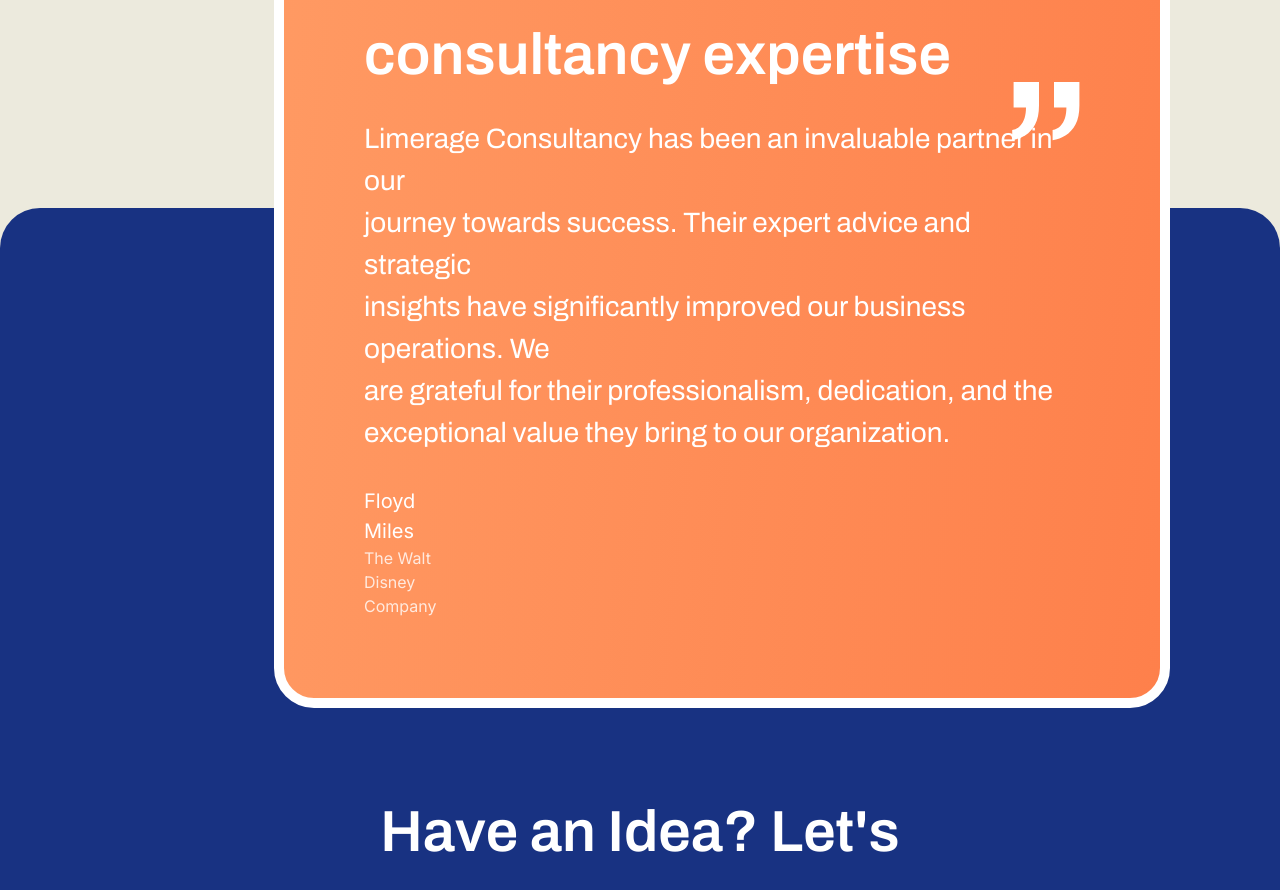
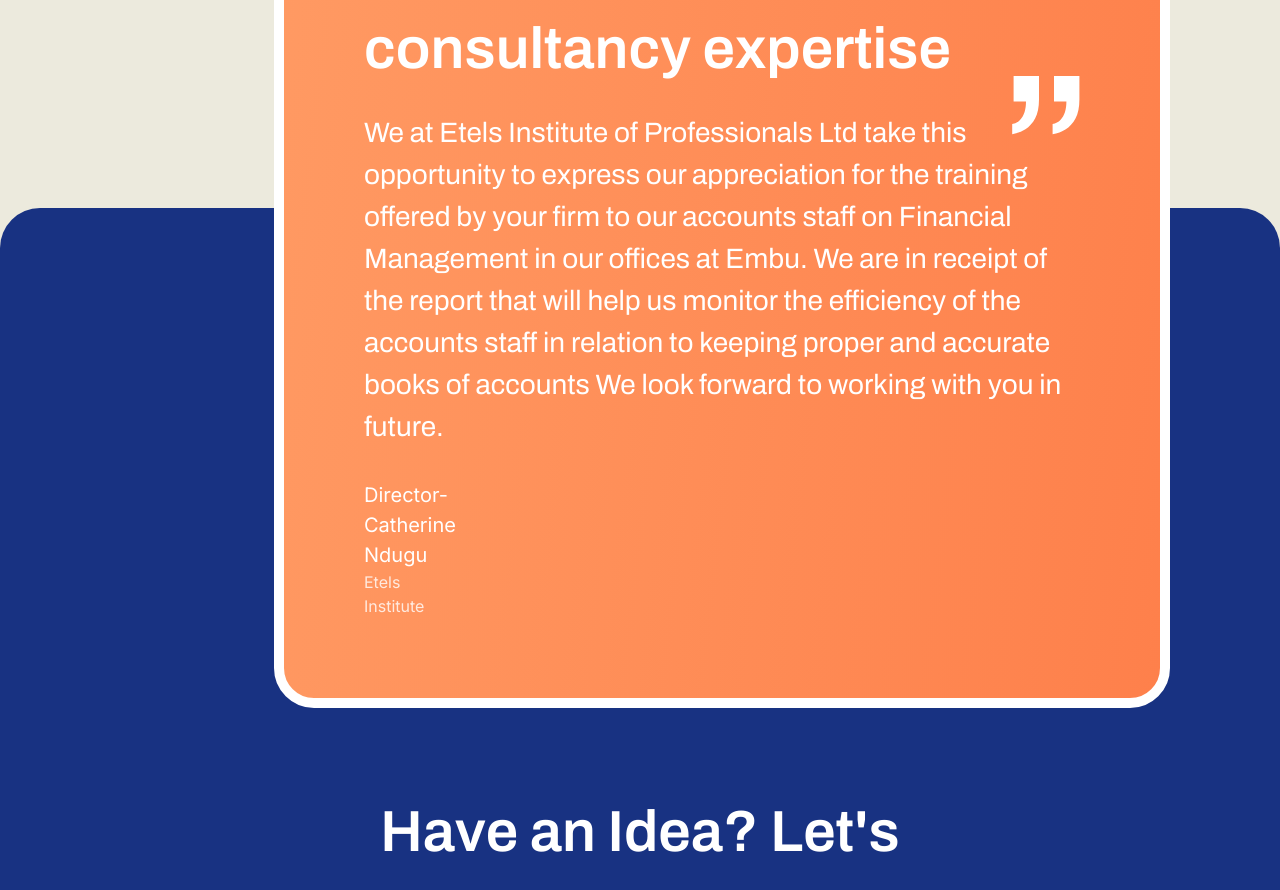
Before and after one commit to almondkiruthu/Limarge, a React (Vite) app in the folder client/: page / in a window 1280 px wide. Shown: the part 7051-7941 px from the top of the page. Built offline with nearby package versions, Linux system fonts and the light colour scheme.

Commit message:
Successfully rendered the Testimonial message

```diff
--- a/client/lib/Context.tsx
+++ b/client/lib/Context.tsx
@@ -1,3 +1,4 @@
+//@ts-nocheck
 import { createContext, useContext, useState } from "react";
 // @ts-ignore
 import testimonialData from "../lib/testimonialData.js";
--- a/client/src/components/Testimonials.tsx
+++ b/client/src/components/Testimonials.tsx
@@ -1,4 +1,9 @@
+//@ts-ignore
+import { useTestimonialContext } from "/lib/context";
+
+
 const Testimonials = () => {
+  const { currentTestimonial, handlePrevTestimonial, handleNextTestimonial } = useTestimonialContext();
   return (
     <>
       <div className="testimonial-card  text-white absolute rounded-[40px] z-10 p-5 lg:p-20 left-3 lg:left-[274px] bottom-[-320px] lg:bottom-[0] w-[95%] lg:w-[70%]">
@@ -10,12 +15,7 @@ const Testimonials = () => {
         <div className="flex flex-wrap lg:gap-72">
           <div className="font-archivo text-[22px] lg:text-[28px]">
             <p className="pb-8 pt-5">
-              Limerage Consultancy has been an invaluable partner in our
-              <br /> journey towards success. Their expert advice and strategic{" "}
-              <br /> insights have significantly improved our business
-              operations. We <br /> are grateful for their professionalism,
-              dedication, and the <br /> exceptional value they bring to our
-              organization.
+            {currentTestimonial.message}
             </p>
           </div>
 
@@ -29,14 +29,14 @@ const Testimonials = () => {
         </div>
         <div className="flex gap-x-[100px] lg:gap-[800px]">
           <div className="font-inter">
-            <p className="text-[20px]">Floyd Miles</p>
-            <p className="text-base opacity-80">The Walt Disney Company</p>
+            <p className="text-[20px]">{currentTestimonial.clientName}</p>
+            <p className="text-base opacity-80">{currentTestimonial.companyName}</p>
           </div>
           <div className="flex gap-4 items-center">
-            <button>
+            <button onClick={handlePrevTestimonial}>
               <img src="/Testimonial/ArrowLeft.svg" alt="prev" />
             </button>
-            <button>
+            <button onClick={handleNextTestimonial}>
               <img src="/Testimonial/ArrowRight.svg" alt="next" />
             </button>
           </div>
```
